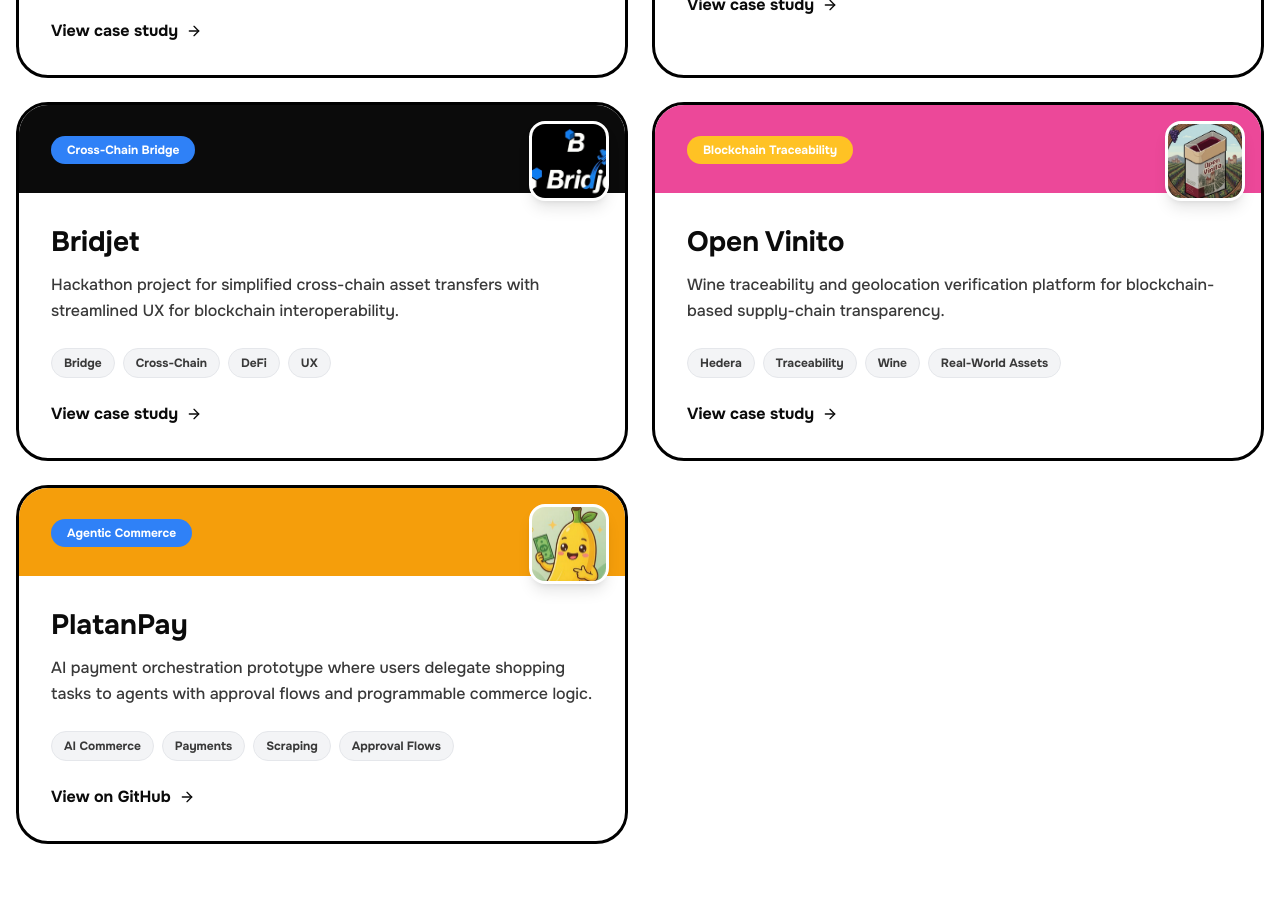
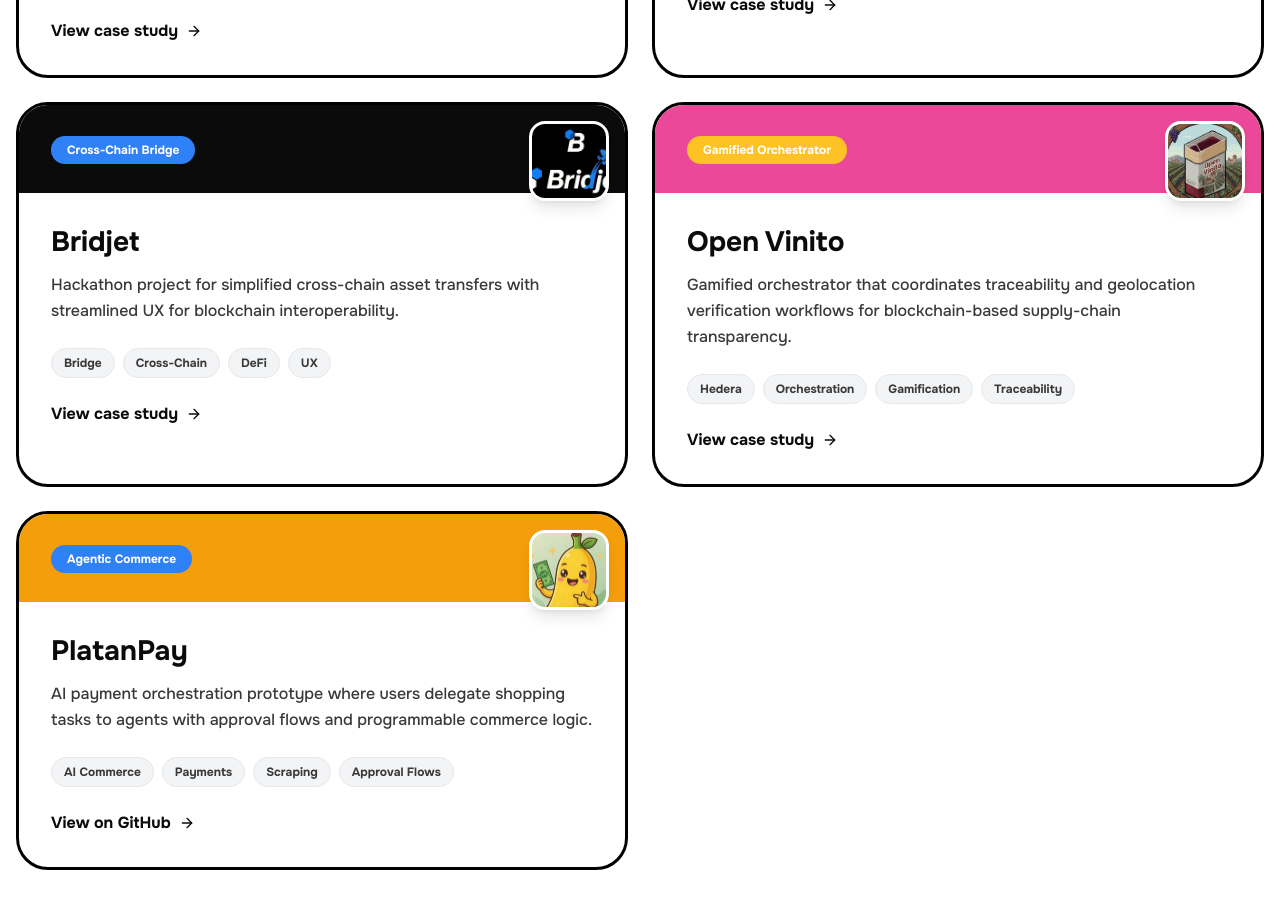
Before and after one commit to leocagli/portfolio-leocagli, a Next.js app: page / in a window 1280 px wide. Shown: the part 6220-7128 px from the top of the page. Built offline with nearby package versions, Linux system fonts and the light colour scheme.

Commit message:
feat: update portfolio entry for Open Vinito with new category and description
Updated category and description for Open Vinito to reflect new orchestration features.

```diff
--- a/components/portfolio-section.tsx
+++ b/components/portfolio-section.tsx
@@ -145,9 +145,9 @@ export function PortfolioSection() {
     },
     {
       title: "Open Vinito",
-      category: "Blockchain Traceability",
-      description: "Wine traceability and geolocation verification platform for blockchain-based supply-chain transparency.",
-      tags: ["Hedera", "Traceability", "Wine", "Real-World Assets"],
+      category: "Gamified Orchestrator",
+      description: "Gamified orchestrator that coordinates traceability and geolocation verification workflows for blockchain-based supply-chain transparency.",
+      tags: ["Hedera", "Orchestration", "Gamification", "Traceability"],
       bgColor: "bg-[#EC4899]",
       tagColor: "bg-[#FFC224]",
       logo: "/logos/open-vinito.jpeg",
```
